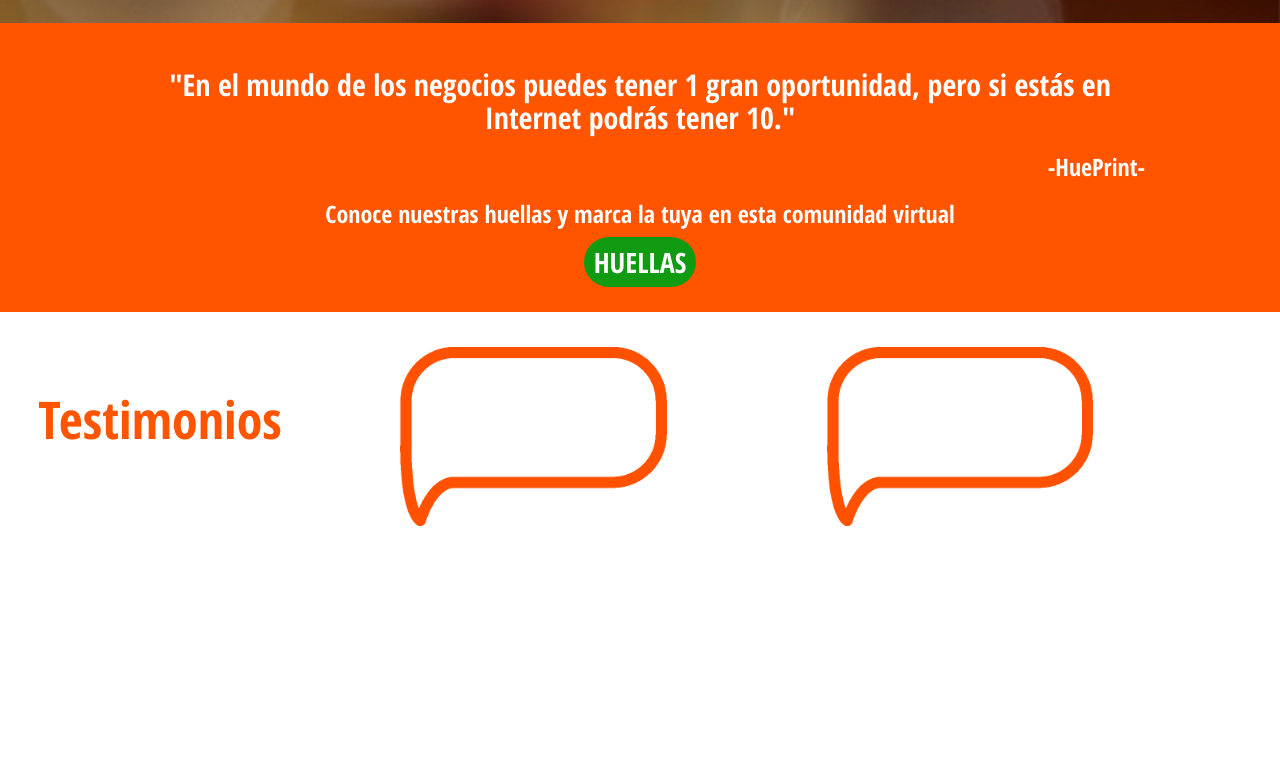
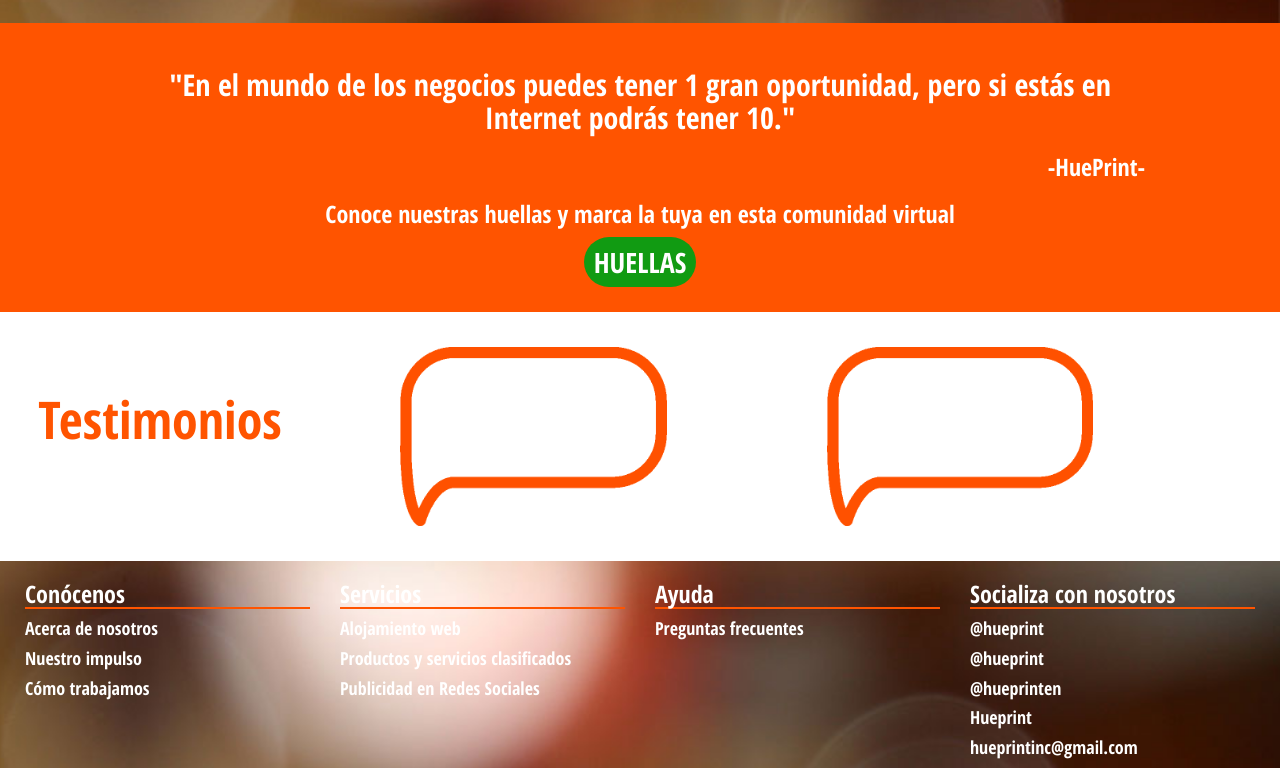
Before and after one commit to jfuenmayor96/hueprint, a React (Create React App) app: page / in a window 1280 px wide. Shown: the part 1470-2238 px from the top of the page. Before the commit the page ends 2031 px from the top, so only its background shows below. Built offline with nearby package versions, Linux system fonts and the light colour scheme.

Commit message:
primera versión del footer

```diff
--- a/src/App.js
+++ b/src/App.js
@@ -1,9 +1,9 @@
 import React, { Component } from 'react';
+import Footer from "./containers/Footer/Footer";
+import Main from "./containers/Main/Main";
+import Navbar  from "./containers/Navbar/Navbar";
+import {BrowserRouter as Router, Route, Link, Switch} from 'react-router-dom';
 import './App.css';
-import Navbar  from "./containers/Navbar/Navbar";
-import Main from "./containers/Main/Main";
-import {BrowserRouter as Router, Route, Link, Switch} from 'react-router-dom';
-
 
 class App extends Component {
   render() {
@@ -11,6 +11,7 @@ class App extends Component {
       <div>
         <Navbar/>
         <Main/>
+        <Footer/>
       </div>
 
     );
--- /dev/null
+++ b/src/containers/Footer/Footer.css
@@ -0,0 +1,29 @@
+
+
+div>footer>div>h3 {
+  color: white !important;
+  border-bottom-color: #ff5400;
+  border-bottom-style: solid;
+  border-bottom-width: 2px;
+}
+
+div>footer>div>h4 {
+  color: white;
+}
+
+footer>div>h3, footer>div>h4 {
+  text-align: left;
+}
+
+footer {
+  padding: 0px 25px;
+}
+
+.burbujas {
+  background-image: url('../../assets/Main/wallpaper.jpg');
+  background-position: center;
+  background-repeat: no-repeat;
+  background-size: cover;
+  background-attachment: fixed;
+  z-index: -1;
+}
--- /dev/null
+++ b/src/containers/Footer/Footer.js
@@ -0,0 +1,43 @@
+import React, { PropTypes } from 'react'
+import "./Footer.css"
+
+class Footer extends React.Component {
+  render () {
+    return(
+      <div className="row burbujas">
+        <footer>
+            {/* Conócenos */}
+            <div className="col-lg-3">
+              <h3>Conócenos</h3>
+              <h4>Acerca de nosotros</h4>
+              <h4>Nuestro impulso</h4>
+              <h4>Cómo trabajamos</h4>
+            </div>
+            {/* Servicios */}
+            <div className="col-lg-3">
+              <h3>Servicios</h3>
+              <h4>Alojamiento web</h4>
+              <h4>Productos y servicios clasificados</h4>
+              <h4>Publicidad en Redes Sociales</h4>
+            </div>
+            {/* Ayuda */}
+            <div className="col-lg-3">
+              <h3>Ayuda</h3>
+              <h4>Preguntas frecuentes</h4>
+            </div>
+            {/* Socializa con nosotros */}
+            <div className="col-lg-3">
+              <h3>Socializa con nosotros</h3>
+              <h4>@hueprint</h4>
+              <h4>@hueprint</h4>
+              <h4>@hueprinten</h4>
+              <h4>Hueprint</h4>
+              <h4>hueprintinc@gmail.com</h4>
+            </div>
+        </footer>
+      </div>
+    );
+  }
+}
+
+export default Footer;
```
